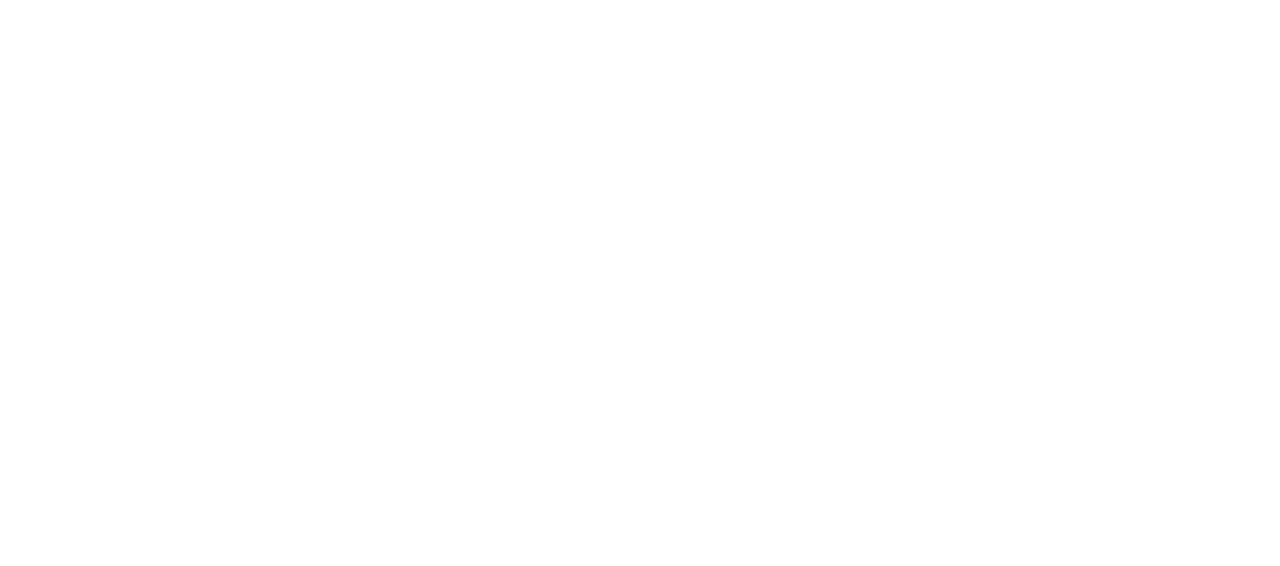
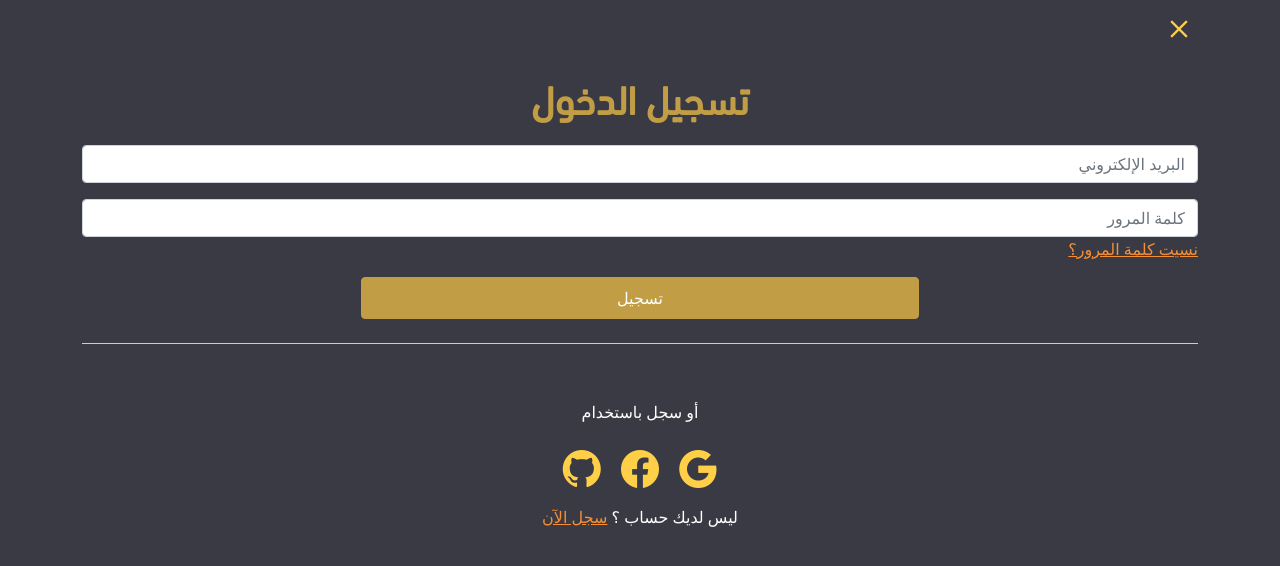
Before and after one commit to HasanQari/PRECIOUS, a plain HTML site: page auth/view/sign-in.html in a window 1280 px wide. Drawn offline with nearby package versions, Linux system fonts and the light colour scheme; files whose address does not match are found by name.

Commit message:
ver 1.0.0

```diff
--- a/auth/view/sign-in.html
+++ b/auth/view/sign-in.html
@@ -1,5 +1,6 @@
 <!DOCTYPE html>
 <html lang="ar" dir="rtl">
+
 <head>
     <meta charset="UTF-8">
     <meta http-equiv="X-UA-Compatible" content="IE=edge">
@@ -21,8 +22,34 @@
     <link rel="stylesheet" href="../../asset/css/app.css">
     <link rel="stylesheet" href="../../res/color/color.css">
 </head>
-<body>
 
+<body class="bg-d">
+
+    <div class="container">
+        <a href="../../index.html"><i class="social-icon bi bi-x"></i></a>
+        <div class="mt-3">
+            <div class="text-center">
+                <h1 class="g2 f-din bold mb-4">تسجيل الدخول</h1>
+            </div>
+            <form action="../config/sign-in.php" method="POST" class="mb-2">
+                <input type="email" name="" id="" class="form-control my-3" placeholder="البريد الإلكتروني" required>
+                <input type="password" name="" id="" class="form-control" placeholder="كلمة المرور" required>
+                <a href="forget-pass.html" class="o mb-3">نسيت كلمة المرور؟</a>
+                <div class="text-center mt-3">
+                    <input type="submit" value="تسجيل" class="btn btn-g w50 py-2">
+                </div>
+            </form>
+            <div class="text-center">
+                <p class="mt-4 whitey" id="txt-optionOR">أو سجل باستخدام</p>
+                <a><i class="social-icon px-2 bi bi-google"></i></a>
+                <a><i class="social-icon px-2 bi bi-facebook"></i></a>
+                <a><i class="social-icon px-2 bi bi-github"></i></a>
+            </div>
+            <div class="text-center my-2">
+                <p class="whitey">ليس لديك حساب ؟ <a href="sign-up.html" class="o">سجل الآن</a></p>
+            </div>
+        </div>
+    </div>
 
     <script>
         if ('serviceWorker' in navigator) {
@@ -40,4 +67,5 @@
         integrity="sha384-MrcW6ZMFYlzcLA8Nl+NtUVF0sA7MsXsP1UyJoMp4YLEuNSfAP+JcXn/tWtIaxVXM"
         crossorigin="anonymous"></script>
 </body>
+
 </html>
```
Also changed, not shown: auth/view/forget-pass.html (+40 -1 lines).
